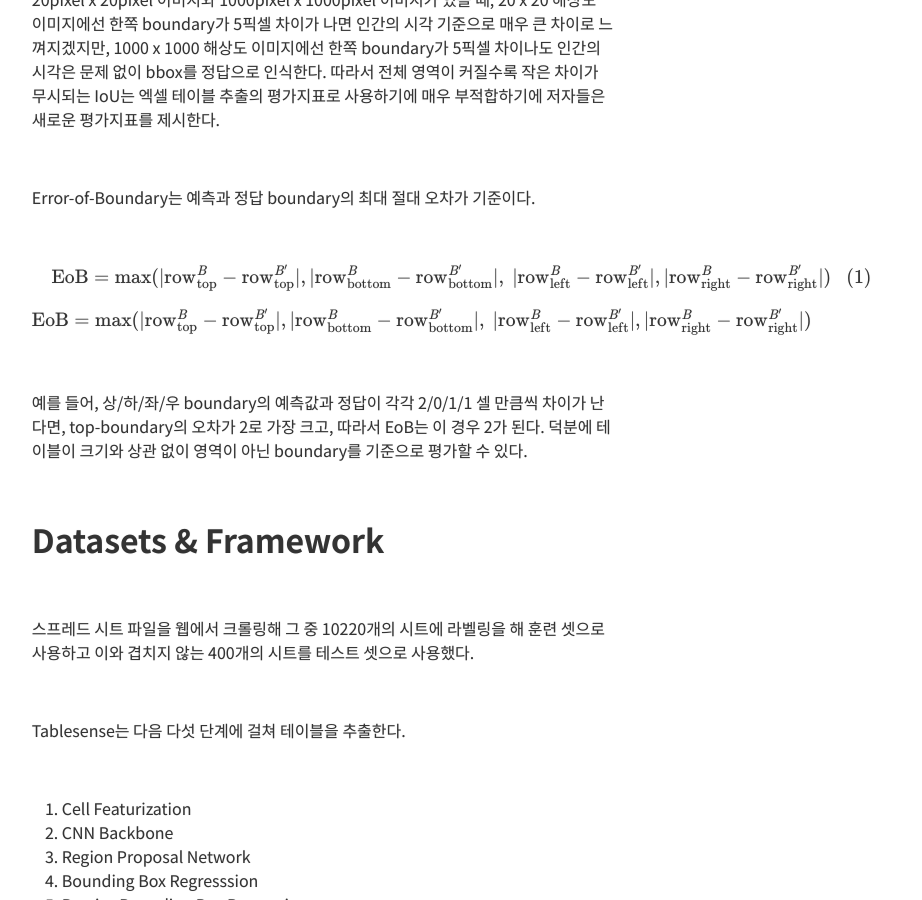
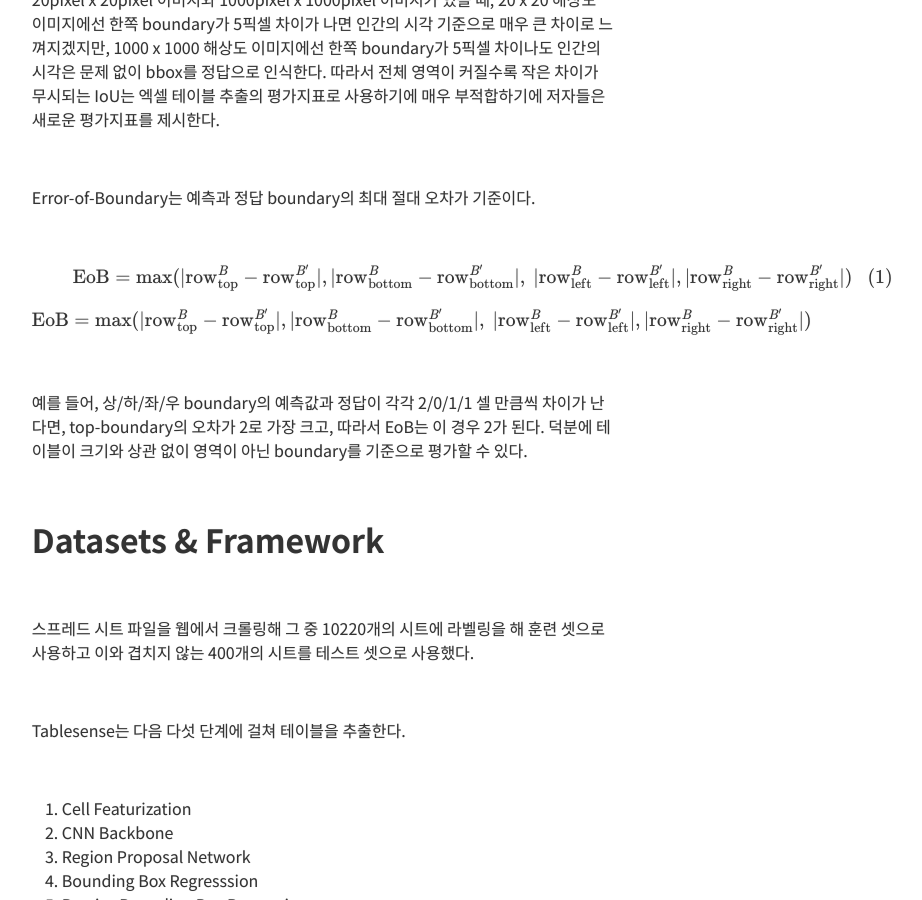
Before and after one commit to Clarit7/clarit7.github.io, a Jekyll site: the page built from _posts/2021-12-10-tablesense.md, in a window 1280 px wide and 900 px high, scrolled down 2067 px. Shown: the whole window, without its empty margins (317-1239 px from the left). Built offline with Jekyll 4.4.1, drawn with Linux system fonts in a browser that asks for light colours; some web fonts are replaced; formulas are drawn with MathJax 3; comment, search, counter and statistics services are not loaded.

Commit message:
Update 2021-12-10-tablesense.md

```diff
--- a/_posts/2021-12-10-tablesense.md
+++ b/_posts/2021-12-10-tablesense.md
@@ -69,10 +69,12 @@ Error-of-Boundary는 예측과 정답 boundary의 최대 절대 오차가 기준
 
 <br/>
 
-$ \displaystyle\begin{multline}
+$ \displaystyle\begin{equation}
+\begin{split}
 \mathrm{EoB} = \mathrm{max}(\vert\mathrm{row_{top}^\mathit{B}} - \mathrm{row_{top}^\mathit{B'}}\vert, \vert\mathrm{row_{bottom}^\mathit{B}} - \mathrm{row_{bottom}^\mathit{B'}}\vert, \\
- \vert\mathrm{row_{left}^\mathit{B}} - \mathrm{row_{left}^\mathit{B'}}\vert, \vert\mathrm{row_{right}^\mathit{B}} - \mathrm{row_{right}^\mathit{B'}}\vert)
-\end{multline} $
+&\vert\mathrm{row_{left}^\mathit{B}} - \mathrm{row_{left}^\mathit{B'}}\vert, \vert\mathrm{row_{right}^\mathit{B}} - \mathrm{row_{right}^\mathit{B'}}\vert)
+\end{split}
+\end{equation} $
 
 $ \mathrm{EoB} = \mathrm{max}(\vert\mathrm{row_{top}^\mathit{B}} - \mathrm{row_{top}^\mathit{B'}}\vert, \vert\mathrm{row_{bottom}^\mathit{B}} - \mathrm{row_{bottom}^\mathit{B'}}\vert, \\ \vert\mathrm{row_{left}^\mathit{B}} - \mathrm{row_{left}^\mathit{B'}}\vert, \vert\mathrm{row_{right}^\mathit{B}} - \mathrm{row_{right}^\mathit{B'}}\vert) $
 
```
